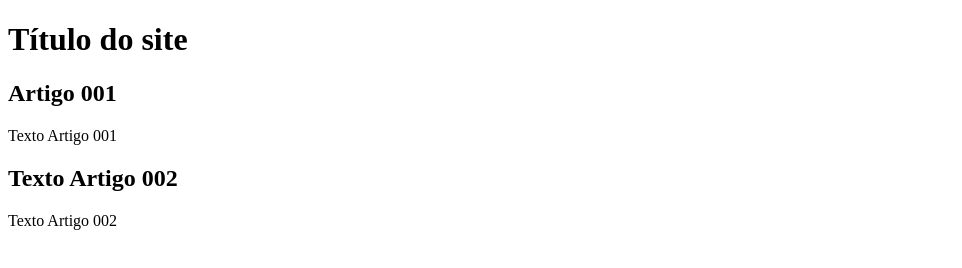
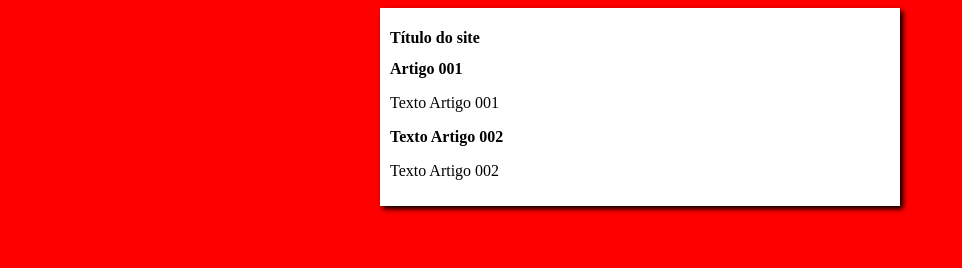
Before and after one commit to Luke02su/projeto-site, a plain HTML site: page index.html in a window 1280 px wide. Shown: the whole page, without its empty margins (0-962 px from the left). Drawn offline with Linux system fonts and the light colour scheme.

Commit message:
iniciei o design

```diff
--- /dev/null
+++ b/estilos/style.css
@@ -0,0 +1,17 @@
+* {
+	font-family; Arial; Helvica, sans-serif;
+	font-size: 16px;
+
+}
+
+body {
+	background-color: red;
+}
+
+main {
+	background-color: white;
+	width: 500px;
+	margin: auto;
+	padding: 10px;
+	box-shadow: 3px 3px 5px black;
+}
--- a/index.html
+++ b/index.html
@@ -1,7 +1,8 @@
 <!DOCTYPE html>
 <html>
 <head>
-	<title> Título do site </title>
+	<title> Titulo do site </title>
+	<link rel="stylesheet" href="estilos/style.css">
 </head>
 <body>
 	<main>
```
